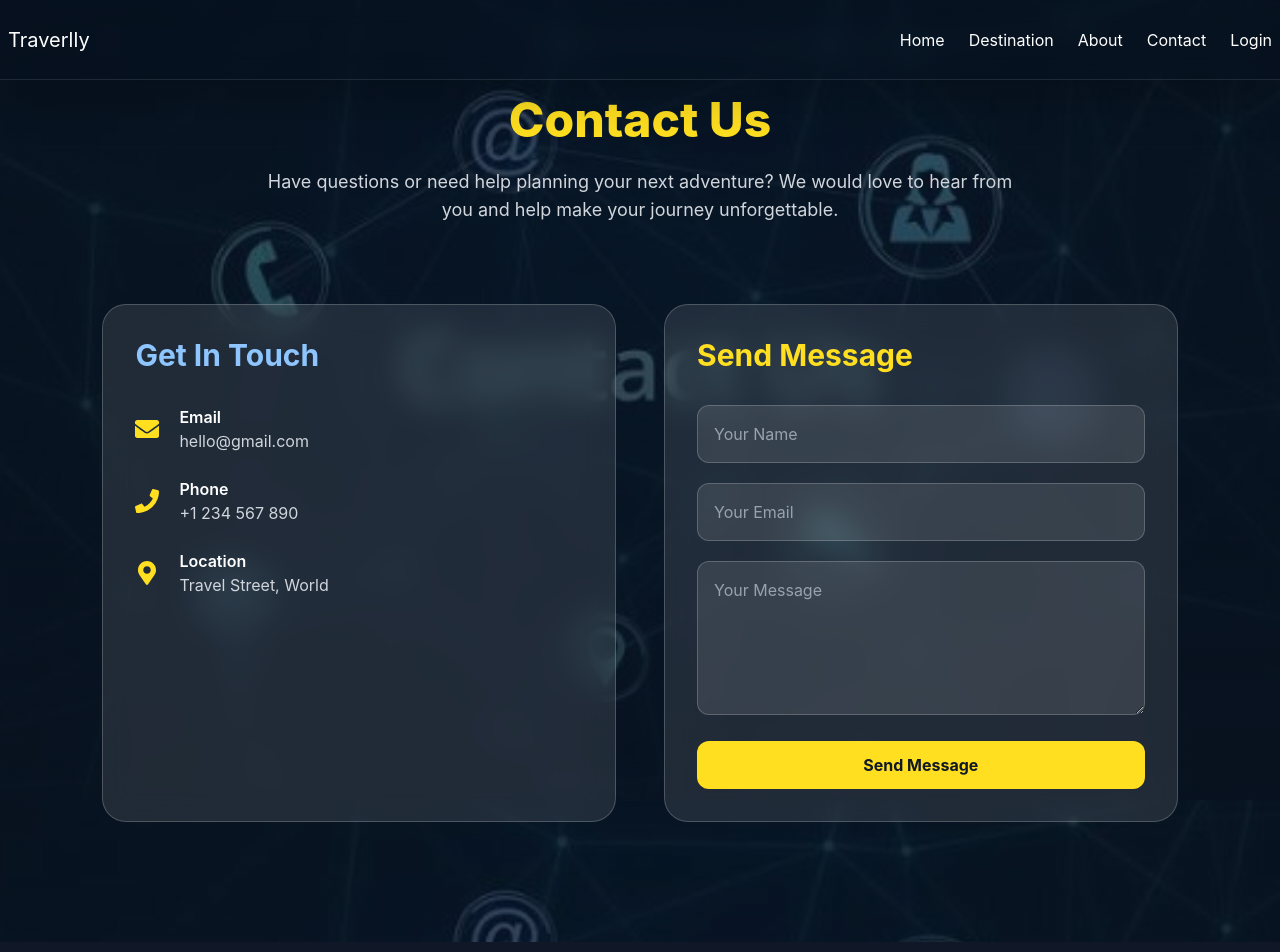
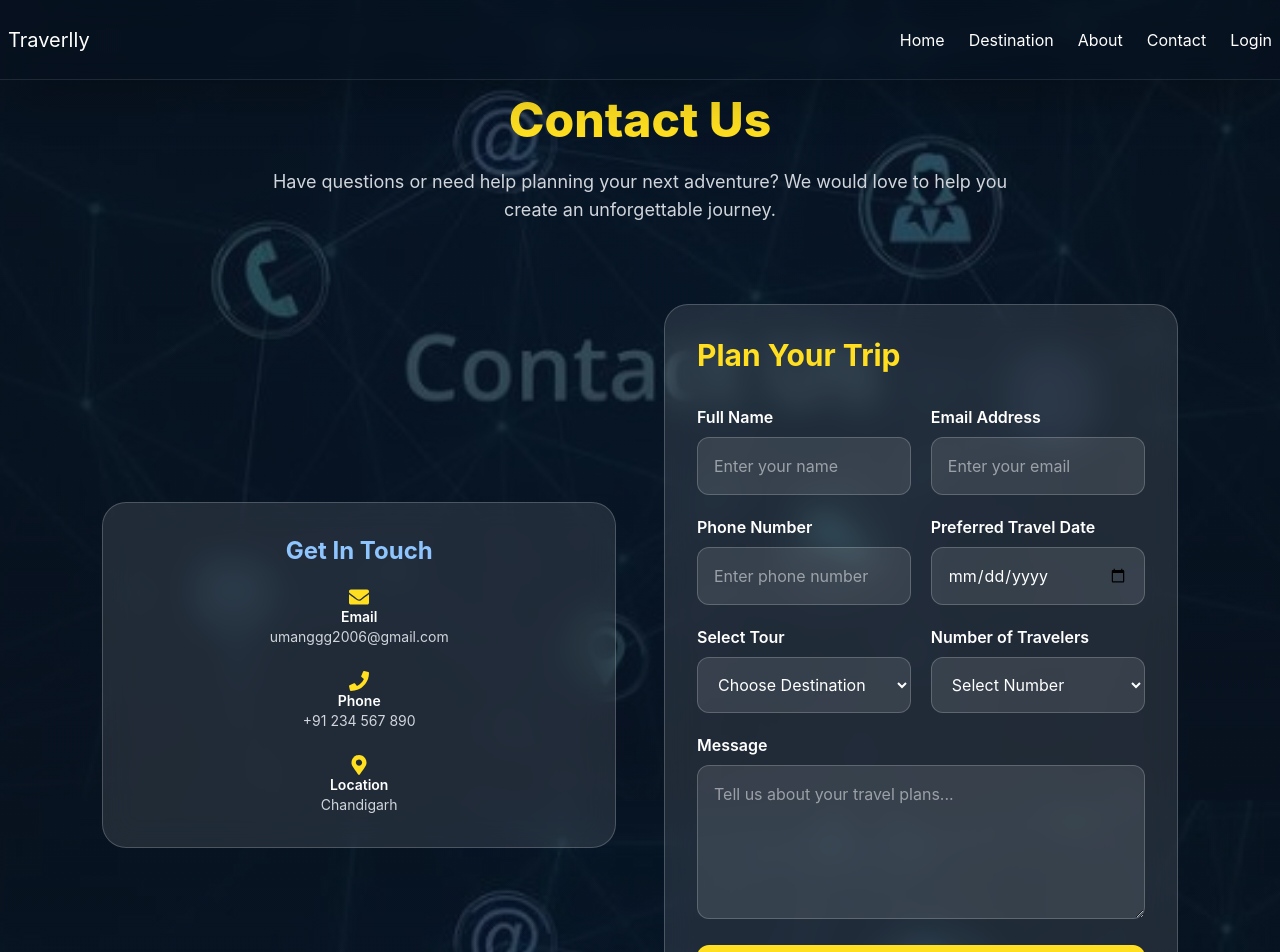
Before and after one commit to reactapp-development/projectreact, a React (Vite) app: page /contact in a window 1280 px wide. Shown: the top 952 px of the page. Built offline with nearby package versions, Linux system fonts and the light colour scheme.

Commit message:
contact page edited

```diff
--- a/src/about.jsx
+++ b/src/about.jsx
@@ -122,7 +122,7 @@ const journeySteps = [
       whileInView={{ opacity: 1, x: 0 }}
       viewport={{ once: true }}
       transition={{ duration: 0.8 }}
-      className="w-full h-[450px] object-cover rounded-3xl shadow-2xl"
+      className="w-full h-[68vh] object-cover rounded-3xl shadow-2xl"
     />
 
     <div className="bg-white/10 backdrop-blur-lg rounded-3xl border border-white/20 p-8">
--- a/src/contact.jsx
+++ b/src/contact.jsx
@@ -1,8 +1,74 @@
 import { motion } from "framer-motion";
 import contact from "./assets/contact.jpg";
-import { FaEnvelope, FaPhone, FaMapMarkerAlt } from "react-icons/fa";
+import { FaEnvelope, FaPhone, FaMapMarkerAlt, FaInstagram, FaLinkedin } from "react-icons/fa";
+import { useState } from "react";
+import contactus from "./assets/contactus.jpg"
+import emailjs from "@emailjs/browser";
 
 const Contact = () => {
+
+  const [formData, setFormData] = useState({
+    name: "",
+    email: "",
+    phone: "",
+    date: "",
+    tour: "",
+    travelers: "",
+    message: "",
+  });
+
+
+  // Handle input changes
+  const handleChange = (e) => {
+    setFormData({
+      ...formData,
+      [e.target.name]: e.target.value,
+    });
+  };
+
+
+  // Save data and send email
+const handleSubmit = (e) => {
+  e.preventDefault();
+
+  const existingMessages =
+    JSON.parse(localStorage.getItem("contactMessages")) || [];
+
+  existingMessages.push(formData);
+
+  localStorage.setItem(
+    "contactMessages",
+    JSON.stringify(existingMessages)
+  );
+
+
+  emailjs
+    .send(
+      "service_v9wffv9",
+      "template_1d32ydh",
+      formData,
+      "06bXteaS3AvRsJZiv"
+    )
+    .then(() => {
+
+      alert("Tour request sent successfully!");
+
+      setFormData({
+        name: "",
+        email: "",
+        phone: "",
+        date: "",
+        tour: "",
+        travelers: "",
+        message: "",
+      });
+
+    })
+    .catch(() => {
+      alert("Failed to send email!");
+    });
+};
+
   return (
     <div
       className="min-h-screen text-white bg-cover bg-center bg-fixed"
@@ -28,7 +94,7 @@ const Contact = () => {
 
         <p className="mt-6 text-gray-300 text-lg max-w-3xl mx-auto">
           Have questions or need help planning your next adventure?
-          We would love to hear from you and help make your journey unforgettable.
+          We would love to help you create an unforgettable journey.
         </p>
 
       </section>
@@ -37,60 +103,85 @@ const Contact = () => {
       <section className="px-[8%] py-20 grid md:grid-cols-2 gap-12">
 
 
+
         <motion.div
           initial={{opacity:0,x:-50}}
           whileInView={{opacity:1,x:0}}
           viewport={{once:false}}
           transition={{duration:0.8}}
-          className="bg-white/10 backdrop-blur-lg rounded-3xl border border-white/20 p-8"
+          className="space-y-5 flex flex-col justify-center items-center"
         >
+          <div className="rounded-3xl overflow-hidden shadow-xl  ">
 
-          <h2 className="text-3xl font-bold text-blue-300 mb-8">
+          </div>
+
+          <div className="bg-white/10 backdrop-blur-lg rounded-3xl border border-white/20 p-8 w-full">
+
+          <h2 className="text-2xl font-bold text-blue-300 mb-5 text-center">
             Get In Touch
           </h2>
 
 
-          <div className="space-y-6">
+          <div className="space-y-6 text-center ">
 
-            <div className="flex items-center gap-5">
-              <FaEnvelope className="text-yellow-300 text-2xl"/>
+            <div >
+
+              <FaEnvelope className="text-yellow-300 text-xl mx-auto"/>
+
               <div>
-                <h3 className="font-semibold">Email</h3>
-                <p className="text-gray-300">
-                  hello@gmail.com
+                <h3 className="font-semibold text-sm">
+                  Email
+                </h3>
+
+                <p className="text-gray-300 text-sm">
+                  umanggg2006@gmail.com
                 </p>
               </div>
+
             </div>
 
 
-            <div className="flex items-center gap-5">
-              <FaPhone className="text-yellow-300 text-2xl"/>
+            <div >
+
+              <FaPhone className="text-yellow-300 text-xl mx-auto"/>
+
               <div>
-                <h3 className="font-semibold">Phone</h3>
-                <p className="text-gray-300">
-                  +1 234 567 890
+                <h3 className="font-semibold text-sm">
+                  Phone
+                </h3>
+
+                <p className="text-gray-300 text-sm">
+                  +91 234 567 890
                 </p>
               </div>
+
             </div>
 
 
-            <div className="flex items-center gap-5">
-              <FaMapMarkerAlt className="text-yellow-300 text-2xl"/>
             <div>
-                <h3 className="font-semibold">Location</h3>
-                <p className="text-gray-300">
-                  Travel Street, World
+
+              <FaMapMarkerAlt className="text-yellow-300 text-xl mx-auto"/>
+
+              <div>
+                <h3 className="font-semibold text-sm">
+                  Location
+                </h3>
+
+                <p className="text-gray-300 text-sm">
+                  Chandigarh
                 </p>
               </div>
+
             </div>
 
+          </div>
           </div>
 
         </motion.div>
 
 
-
         <motion.form
+          onSubmit={handleSubmit}
           initial={{opacity:0,x:50}}
           whileInView={{opacity:1,x:0}}
           viewport={{once:false}}
@@ -99,71 +190,236 @@ const Contact = () => {
         >
 
           <h2 className="text-3xl font-bold text-yellow-300 mb-8">
-            Send Message
+            Plan Your Trip
           </h2>
 
 
+          <div className="grid grid-cols-1 md:grid-cols-2 gap-5">
+
+
+            <div>
+              <label className="block mb-2 font-semibold">
+                Full Name
+              </label>
+
               <input
                 type="text"
-            placeholder="Your Name"
-            className="w-full mb-5 p-4 rounded-xl bg-white/10 border border-white/20 outline-none text-white placeholder-gray-400"
+                name="name"
+                value={formData.name}
+                onChange={handleChange}
+                placeholder="Enter your name"
+                className="w-full p-4 rounded-xl bg-white/10 border border-white/20 outline-none text-white"
               />
+            </div>
 
+
+            <div>
+              <label className="block mb-2 font-semibold">
+                Email Address
+              </label>
 
               <input
                 type="email"
-            placeholder="Your Email"
-            className="w-full mb-5 p-4 rounded-xl bg-white/10 border border-white/20 outline-none text-white placeholder-gray-400"
+                name="email"
+                value={formData.email}
+                onChange={handleChange}
+                placeholder="Enter your email"
+                className="w-full p-4 rounded-xl bg-white/10 border border-white/20 outline-none text-white"
               />
+            </div>
 
+
+            <div>
+              <label className="block mb-2 font-semibold">
+                Phone Number
+              </label>
+
+              <input
+                type="tel"
+                name="phone"
+                value={formData.phone}
+                onChange={handleChange}
+                placeholder="Enter phone number"
+                className="w-full p-4 rounded-xl bg-white/10 border border-white/20 outline-none text-white"
+              />
+            </div>
+
+
+            <div>
+              <label className="block mb-2 font-semibold">
+                Preferred Travel Date
+              </label>
+
+              <input
+                type="date"
+                name="date"
+                value={formData.date}
+                onChange={handleChange}
+                className="w-full p-4 rounded-xl bg-white/10 border border-white/20 outline-none text-white"
+              />
+            </div>
+                        <div>
+              <label className="block mb-2 font-semibold">
+                Select Tour
+              </label>
+
+              <select
+                name="tour"
+                value={formData.tour}
+                onChange={handleChange}
+                className="w-full p-4 rounded-xl bg-white/10 border border-white/20 outline-none text-white"
+              >
+
+                <option value="" className="text-black">
+                  Choose Destination
+                </option>
+
+                <option value="India" className="text-black">
+                  India
+                </option>
+
+                <option value="Japan" className="text-black">
+                  Japan
+                </option>
+
+                <option value="France" className="text-black">
+                  France
+                </option>
+
+                <option value="Switzerland" className="text-black">
+                  Switzerland
+                </option>
+
+                <option value="Korea" className="text-black">
+                  Korea
+                </option>
+
+                <option value="Thailand" className="text-black">
+                  Thailand
+                </option>
+
+              </select>
+            </div>
+
+
+            <div>
+              <label className="block mb-2 font-semibold">
+                Number of Travelers
+              </label>
+
+              <select
+                name="travelers"
+                value={formData.travelers}
+                onChange={handleChange}
+                className="w-full p-4 rounded-xl bg-white/10 border border-white/20 outline-none text-white"
+              >
+
+                <option value="" className="text-black">
+                  Select Number
+                </option>
+
+                <option value="1" className="text-black">
+                  1 Traveler
+                </option>
+
+                <option value="2-5" className="text-black">
+                  2-5 Travelers
+                </option>
+
+                <option value="6-10" className="text-black">
+                  6-10 Travelers
+                </option>
+
+                <option value="10+" className="text-black">
+                  10+ Travelers
+                </option>
+
+              </select>
+            </div>
+
+
+          </div>
+
+
+          <div className="mt-5">
+
+            <label className="block mb-2 font-semibold">
+              Message
+            </label>
 
             <textarea
               rows="5"
-            placeholder="Your Message"
-            className="w-full mb-5 p-4 rounded-xl bg-white/10 border border-white/20 outline-none text-white placeholder-gray-400"
+              name="message"
+              value={formData.message}
+              onChange={handleChange}
+              placeholder="Tell us about your travel plans..."
+              className="w-full p-4 rounded-xl bg-white/10 border border-white/20 outline-none text-white"
             />
+
+          </div>
 
 
           <button
-            className="w-full bg-yellow-300 text-gray-900 font-bold py-3 rounded-xl hover:bg-yellow-400 transition"
+            className="w-full mt-5 bg-yellow-300 text-gray-900 font-bold py-3 rounded-xl hover:bg-yellow-400 transition"
           >
-            Send Message
+            Send Request
           </button>
 
 
         </motion.form>
 
+      </section>
 
-      </section>
+
+
+      <div className="w-full h-[45vh] px-[8%] mb-10 rounded-2xl overflow-hidden">
+
+        <iframe
+          title="Google Map"
+          src="https://www.google.com/maps/embed?pb=!1m18!1m12!1m3!1d5768.756347748437!2d76.7743624043896!3d30.714941050279908!2m3!1f0!2f0!3f0!3m2!1i1024!2i768!4f13.1!3m3!1m2!1s0x390fec55e80bb475%3A0xc830139fe939daa5!2sGurudwara%20Chowk%2C%20Chandigarh!5e0!3m2!1sen!2sin!4v1784695351573!5m2!1sen!2sin"
+          className="w-full h-full border-0  brightness-50 contrast-100"
+          allowFullScreen
+          loading="lazy"
+          referrerPolicy="strict-origin-when-cross-origin"
+        />
+
+      </div>
+
 
 
       <footer className="bg-gray-900 text-white py-8 mt-10">
 
         <div className="text-center">
 
-          <h3 className="text-xl font-semibold mb-3">
+          <h3 className="text-xl font-semibold mb-5">
             Follow Us
           </h3>
 
-          <div className="flex justify-center gap-6 text-gray-300">
-            <span className="hover:text-yellow-300 cursor-pointer">
-              Instagram
-            </span>
+          <div className="flex justify-center gap-8">
 
-            <span className="hover:text-yellow-300 cursor-pointer">
-              Facebook
-            </span>
+            <a
+              href="https://www.instagram.com/umangguleria/"
+              className="text-gray-300 transition flex items-center gap-2"
+            >
+              <FaInstagram className="text-3xl hover:text-pink-500 transition"/>
+              <span className="hover:text-purple-600">Instagram</span>
+            </a>
 
-            <span className="hover:text-yellow-300 cursor-pointer">
-              LinkedIn
-            </span>
+
+            <a
+              href="https://www.linkedin.com/in/umang-guleria-947468332?utm_source=share_via&utm_content=profile&utm_medium=member_android"
+              className="text-gray-300 transition flex items-center gap-2"
+            >
+              <FaLinkedin className="text-3xl hover:text-blue-500 transition"/>
+              <span className="hover:text-purple-600">LinkedIn</span>
+            </a>
+
           </div>
 
         </div>
 
       </footer>
 
-
     </div>
   );
 };
```
Also changed, not shown: src/destination.jsx (+73 -50 lines), src/assets/contactus.jpg (added). Lines whose indentation alone changed are shown as unchanged.
